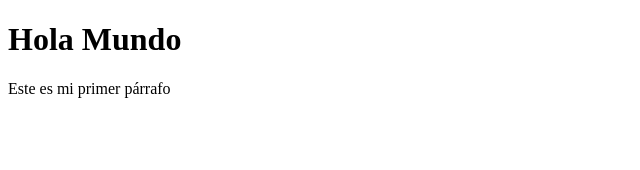
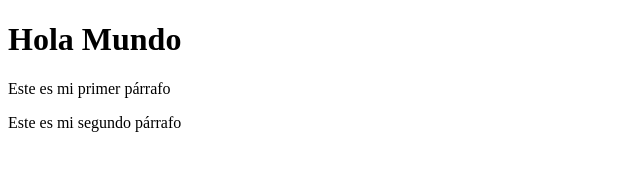
Before and after one commit to anaformacion/proyectogit, a plain HTML site: page index.html in a window 1280 px wide. Shown: the whole page, without its empty margins (0-640 px from the left). Drawn offline with Linux system fonts and the light colour scheme.

Commit message:
agregando el segundo parrafo

```diff
--- a/index.html
+++ b/index.html
@@ -9,5 +9,6 @@
 <body>
     <h1>Hola Mundo</h1>
     <p>Este es mi primer párrafo</p>
+    <p>Este es mi segundo párrafo</p>
 </body>
 </html>
```
